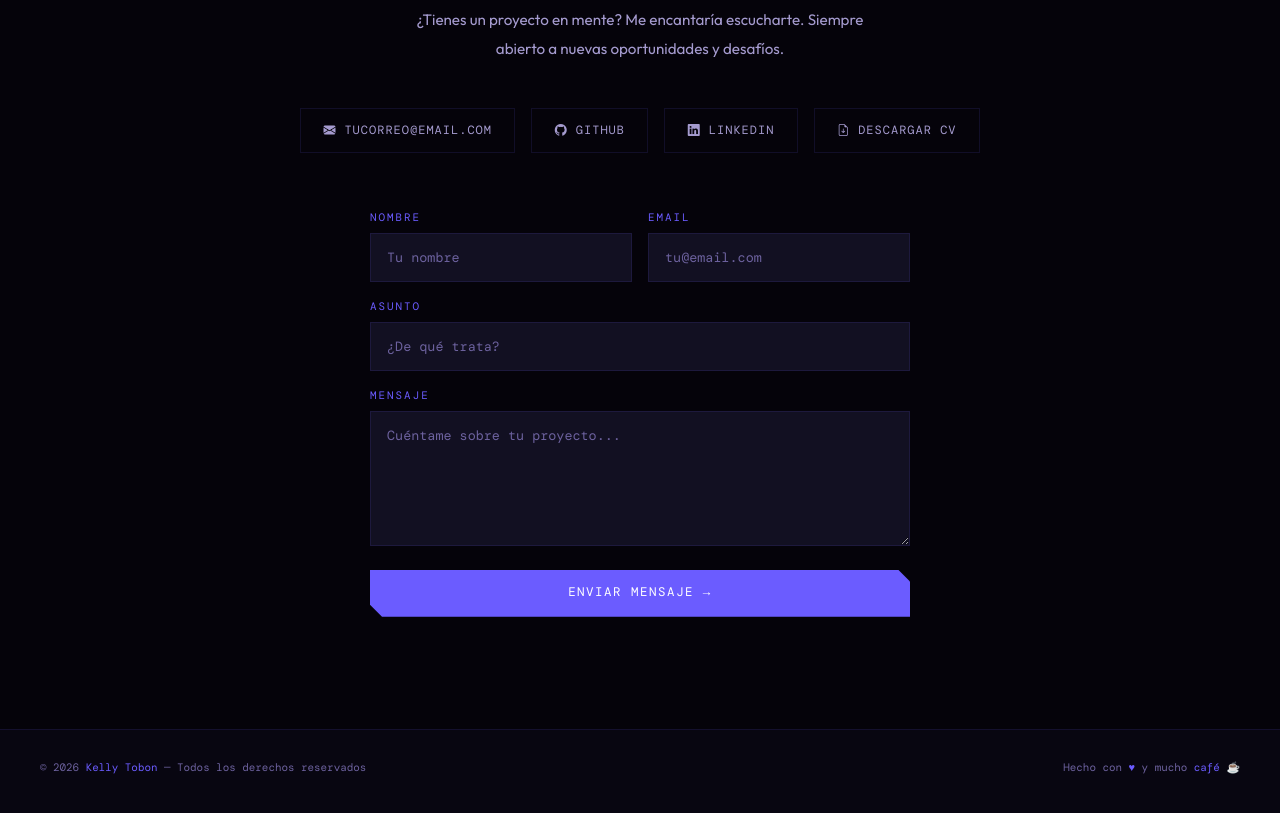
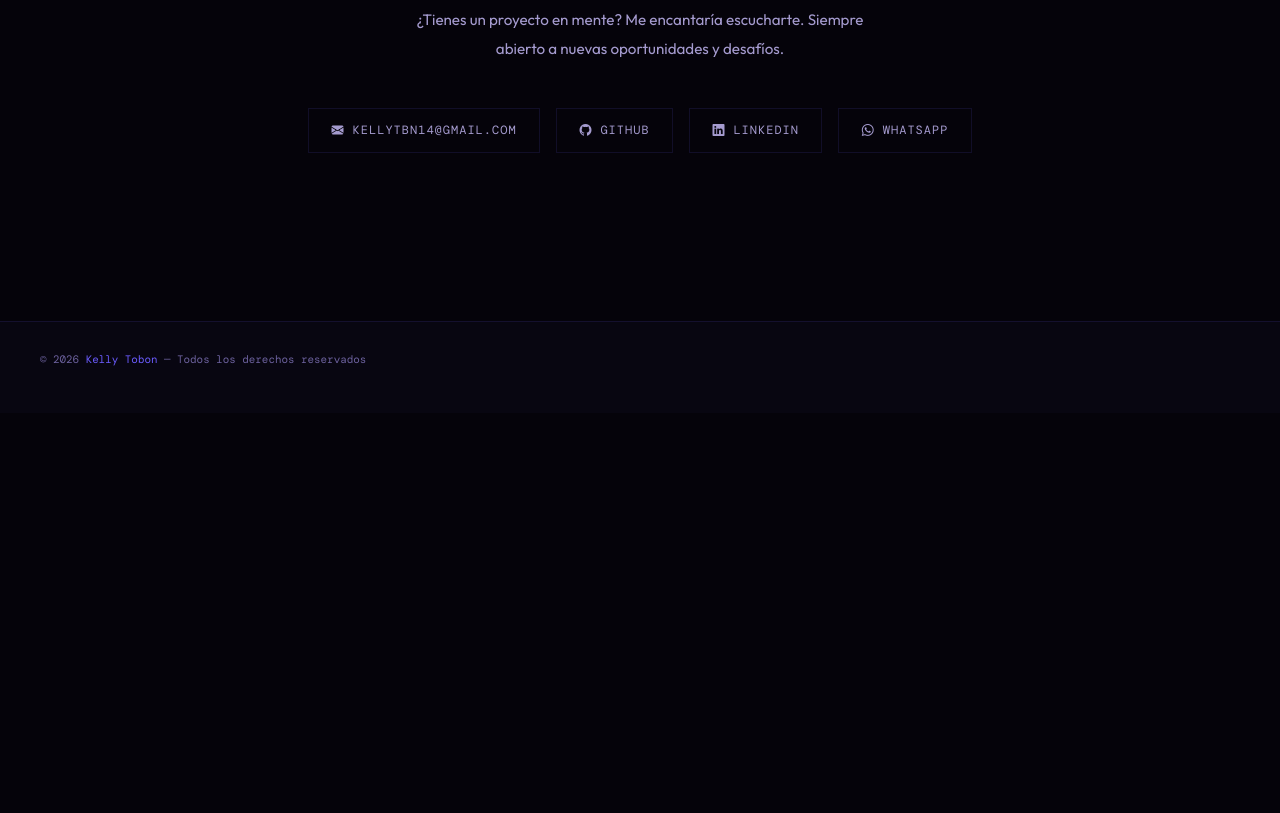
Before and after one commit to kellytbn14/portfolio, a plain HTML site: page index.html in a window 1280 px wide. Shown: the part 9000-9813 px from the top of the page. After the commit the page ends 9413 px from the top, so only its background shows below. Drawn offline with nearby package versions, Linux system fonts and the light colour scheme.

Commit message:
portafolio

```diff
--- a/index.html
+++ b/index.html
@@ -741,41 +741,17 @@ footer {
     <h2 class="contact-big"><span class="i">Trabajemos</span><br><span class="o">juntos</span></h2>
     <p class="contact-sub">¿Tienes un proyecto en mente? Me encantaría escucharte. Siempre abierto a nuevas oportunidades y desafíos.</p>
     <div class="contact-links">
-      <a href="mailto:tucorreo@email.com" class="clink"><i class="bi bi-envelope-fill"></i> tucorreo@email.com</a>
-      <a href="https://github.com/" target="_blank" class="clink"><i class="bi bi-github"></i> GitHub</a>
-      <a href="https://linkedin.com/" target="_blank" class="clink"><i class="bi bi-linkedin"></i> LinkedIn</a>
-      <a href="#" class="clink"><i class="bi bi-file-earmark-arrow-down"></i> Descargar CV</a>
+      <a href="mailto:kellytbn14@gmail.com" class="clink"><i class="bi bi-envelope-fill"></i> kellytbn14@gmail.com</a>
+      <a href="https://github.com/kellytbn14" target="_blank" class="clink"><i class="bi bi-github"></i> GitHub</a>
+      <a href="https://www.linkedin.com/in/kellytbn/" target="_blank" class="clink"><i class="bi bi-linkedin"></i> LinkedIn</a>
+       <a href="https://wa.me/573207742404" target="_blank" class="clink"><i class="bi bi-whatsapp"></i> WhatsApp</a>
     </div>
-    <form class="contact-form reveal" id="contactForm">
-      <div class="row g-3">
-        <div class="col-md-6">
-          <label class="cf-label">Nombre</label>
-          <input type="text" class="cf-input" placeholder="Tu nombre">
-        </div>
-        <div class="col-md-6">
-          <label class="cf-label">Email</label>
-          <input type="email" class="cf-input" placeholder="tu@email.com">
-        </div>
-        <div class="col-12">
-          <label class="cf-label">Asunto</label>
-          <input type="text" class="cf-input" placeholder="¿De qué trata?">
-        </div>
-        <div class="col-12">
-          <label class="cf-label">Mensaje</label>
-          <textarea class="cf-input" rows="5" placeholder="Cuéntame sobre tu proyecto..."></textarea>
-        </div>
-        <div class="col-12">
-          <button type="submit" class="btn-primary-p" style="width:100%;text-align:center;cursor:pointer;" id="cfBtn">Enviar mensaje →</button>
-        </div>
-      </div>
-    </form>
   </div>
 </section>
 
 <!-- ── FOOTER ─────────────────────────────── -->
 <footer>
   <p class="ft">© 2026 <span id="ftName">Tu Nombre</span> — Todos los derechos reservados</p>
-  <p class="ft">Hecho con <span>♥</span> y mucho <span>café ☕</span></p>
 </footer>
 
 <script src="https://cdn.jsdelivr.net/npm/bootstrap@5.3.0/dist/js/bootstrap.bundle.min.js"></script>
```
